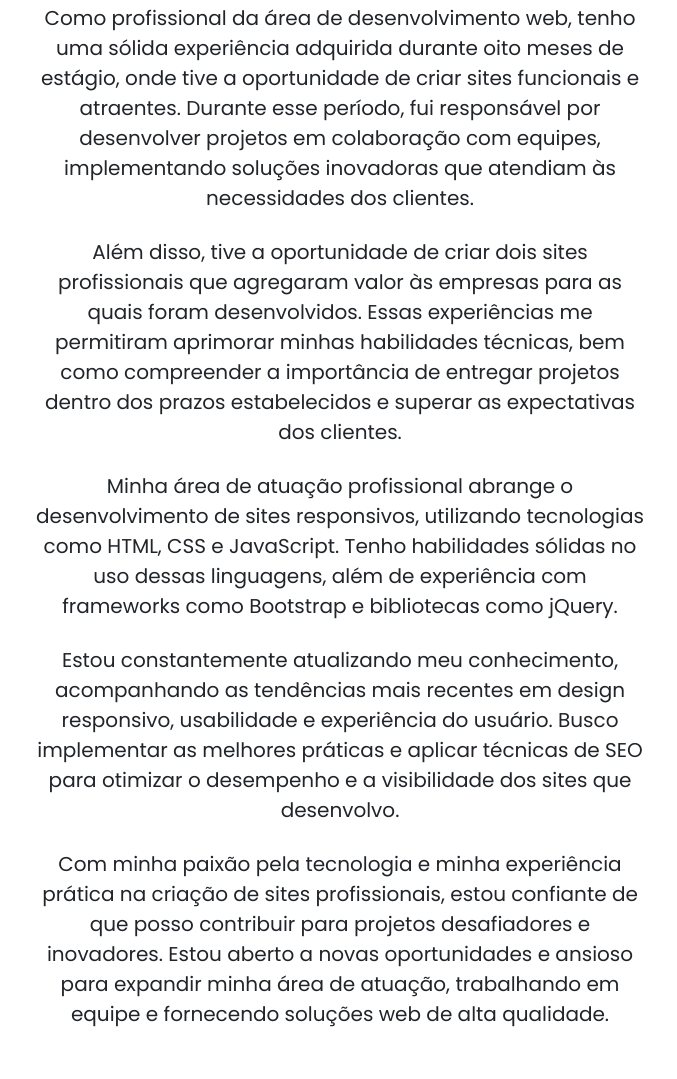
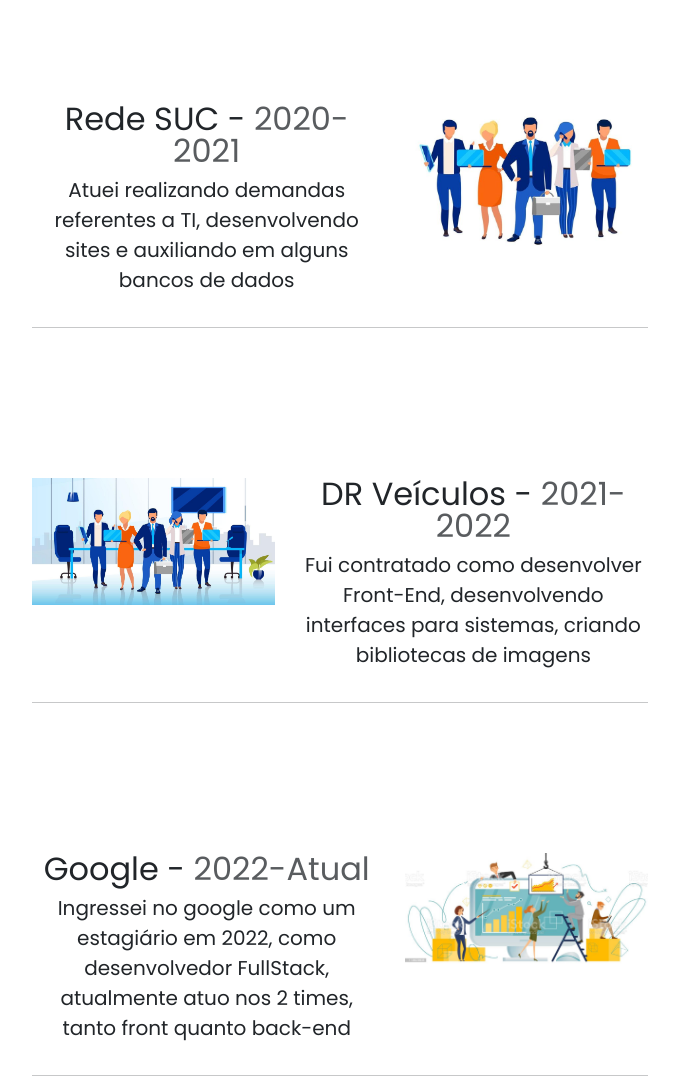
Before and after one commit to Augusto-Brando/newportifolio, a plain HTML site: page atuacao.html in a window 1280 px wide. Shown: the part 301-1380 px from the top of the page, without its empty margins (300-977 px from the left). Drawn offline with nearby package versions, Linux system fonts and the light colour scheme.

Commit message:
Finalizei a aba de atuação profissional, e ajustei todas as imagens do site

```diff
--- a/atuacao.html
+++ b/atuacao.html
@@ -30,8 +30,7 @@
                 <div class="collapse navbar-collapse" id="navbarText">
                     <ul class="navbar-nav me-auto mb-2 mb-lg-0">
                         <li class="nav-item">
-                            <a style="font-size: 20px;" class="nav-link" aria-current="page"
-                                href="index.html">Home</a>
+                            <a style="font-size: 20px;" class="nav-link" aria-current="page" href="index.html">Home</a>
                         </li>
                         <li class="nav-item">
                             <a style="font-size: 20px;" class="nav-link" href="about.html">Sobre</a>
@@ -57,29 +56,63 @@
 
     <section class="about-main">
         <div class="px-4 pt-5 my-5 text-center">
-            <h1 class="display-4 fw-bold text-body-emphasis">Atuação Profissional</h1>
+            <h1 class="display-4 fw-bold text-body-emphasis">Minhas Atuações</h1>
             <div class="underline"></div>
             <div class="col-lg-6 mx-auto">
-                <p class="lead mb-4">
-                    Como profissional da área de desenvolvimento web, tenho uma sólida experiência adquirida durante oito meses de estágio, onde tive a oportunidade de criar sites funcionais e atraentes. Durante esse período, fui responsável por desenvolver projetos em colaboração com equipes, implementando soluções inovadoras que atendiam às necessidades dos clientes.
-                </p>
-
-                <p class="lead mb-4">
-                    Além disso, tive a oportunidade de criar dois sites profissionais que agregaram valor às empresas para as quais foram desenvolvidos. Essas experiências me permitiram aprimorar minhas habilidades técnicas, bem como compreender a importância de entregar projetos dentro dos prazos estabelecidos e superar as expectativas dos clientes.
-                </p>
-
-                <p class="lead mb-4">
-                    Minha área de atuação profissional abrange o desenvolvimento de sites responsivos, utilizando tecnologias como HTML, CSS e JavaScript. Tenho habilidades sólidas no uso dessas linguagens, além de experiência com frameworks como Bootstrap e bibliotecas como jQuery.
-                </p>
-
-                <p class="lead mb-4">
-                    Estou constantemente atualizando meu conhecimento, acompanhando as tendências mais recentes em design responsivo, usabilidade e experiência do usuário. Busco implementar as melhores práticas e aplicar técnicas de SEO para otimizar o desempenho e a visibilidade dos sites que desenvolvo.
-                </p>
-
-                <p class="lead mb-4">
-                    Com minha paixão pela tecnologia e minha experiência prática na criação de sites profissionais, estou confiante de que posso contribuir para projetos desafiadores e inovadores. Estou aberto a novas oportunidades e ansioso para expandir minha área de atuação, trabalhando em equipe e fornecendo soluções web de alta qualidade.
-                </p>
-
+                <div class="card-formacao row featurette">
+                    <div class="col-md-7">
+                        <h2 class="featurette-heading fw-normal lh-1">Rede SUC - <span
+                                class="text-body-secondary">2020-2021</span></h2>
+                        <p class="lead">Atuei realizando demandas referentes a TI, desenvolvendo sites e auxiliando em alguns bancos de dados</p>
+                    </div>
+                    <div class="col-md-5">
+                        <img src="image/image-atuacao1.jpg"
+                            class="bd-placeholder-img bd-placeholder-img-lg featurette-image img-fluid mx-auto"
+                            width="500" height="500" xmlns="http://www.w3.org/2000/svg" role="img"
+                            aria-label="Placeholder: 500x500" preserveAspectRatio="xMidYMid slice" focusable="false">
+                        <title>Placeholder</title>
+                        <rect width="100%" height="100%" fill="var(--bs-secondary-bg)"></rect><text x="" y=""
+                            fill="var(--bs-secondary-color)" dy=".3em"></text>
+                        </img>
+                    </div>
+                </div>
+                <hr class="featurette-divider">
+                <div class="card-formacao row featurette">
+                    <div class="col-md-7 order-md-2">
+                        <h2 class="featurette-heading fw-normal lh-1">DR Veículos - <span
+                                class="text-body-secondary">2021-2022</span></h2>
+                        <p class="lead">Fui contratado como desenvolver Front-End, desenvolvendo interfaces para sistemas, criando bibliotecas de imagens</p>
+                    </div>
+                    <div class="col-md-5">
+                        <img src="image/image-atuacao2.jpg"
+                            class="bd-placeholder-img bd-placeholder-img-lg featurette-image img-fluid mx-auto"
+                            width="500" height="500" xmlns="http://www.w3.org/2000/svg" role="img"
+                            aria-label="Placeholder: 500x500" preserveAspectRatio="xMidYMid slice" focusable="false">
+                        <title>Placeholder</title>
+                        <rect width="100%" height="100%" fill="var(--bs-secondary-bg)"></rect><text x="" y=""
+                            fill="var(--bs-secondary-color)" dy=".3em"></text>
+                        </img>
+                    </div>
+                </div>
+                <hr class="featurette-divider">
+                <div class="card-formacao row featurette">
+                    <div class="col-md-7">
+                        <h2 class="featurette-heading fw-normal lh-1">Google - <span
+                                class="text-body-secondary">2022-Atual</span></h2>
+                        <p class="lead">Ingressei no google como um estagiário em 2022, como desenvolvedor FullStack, atualmente atuo nos 2 times, tanto front quanto back-end</p>
+                    </div>
+                    <div class="col-md-5">
+                        <img src="image/image-atuacao3.jpg"
+                            class="bd-placeholder-img bd-placeholder-img-lg featurette-image img-fluid mx-auto"
+                            width="500" height="500" xmlns="http://www.w3.org/2000/svg" role="img"
+                            aria-label="Placeholder: 500x500" preserveAspectRatio="xMidYMid slice" focusable="false">
+                        <title>Placeholder</title>
+                        <rect width="100%" height="100%" fill="var(--bs-secondary-bg)"></rect><text x="" y=""
+                            fill="var(--bs-secondary-color)" dy=".3em"></text>
+                        </img>
+                    </div>
+                </div>
+                <hr class="featurette-divider">
             </div>
         </div>
     </section>
@@ -89,14 +122,15 @@
             <footer class="py-2">
                 <ul class="nav justify-content-center border-bottom pb-2 mb-4">
                     <!-- Instagram -->
-                    <a class="btn btn-outline-dark btn-floating m-1" href="https://www.instagram.com/brandoaugusto_/" target="_blank" role="button"><i
-                            class="fab fa-instagram"></i></a>
+                    <a class="btn btn-outline-dark btn-floating m-1" href="https://www.instagram.com/brandoaugusto_/"
+                        target="_blank" role="button"><i class="fab fa-instagram"></i></a>
                     <!-- Linkedin -->
-                    <a class="btn btn-outline-dark btn-floating m-1" href="https://www.linkedin.com/in/augusto-brando-81b37326b/" target="_blank" role="button"><i
+                    <a class="btn btn-outline-dark btn-floating m-1"
+                        href="https://www.linkedin.com/in/augusto-brando-81b37326b/" target="_blank" role="button"><i
                             class="fab fa-linkedin-in"></i></a>
                     <!-- Github -->
-                    <a class="btn btn-outline-dark btn-floating m-1" href="https://github.com/Augusto-Brando" target="_blank" role="button"><i
-                            class="fab fa-github"></i></a>
+                    <a class="btn btn-outline-dark btn-floating m-1" href="https://github.com/Augusto-Brando"
+                        target="_blank" role="button"><i class="fab fa-github"></i></a>
                 </ul>
                 <p class="text-center text-dark">© 2023: Augusto Brando Almeida</p>
             </footer>
--- a/css/styles.css
+++ b/css/styles.css
@@ -80,5 +80,9 @@
 .about-video {
     width: 600px;
     height: 600px;
-    margin: 200px auto -50px auto;
+    margin: 150px auto -50px auto;
 }
+
+.video-text{
+    margin: auto;
+}
```
Also changed, not shown: about.html (+9 -1 lines), image/image-atuacao1.jpg (added), image/image-atuacao2.jpg (added), image/image-atuacao3.jpg (added).
